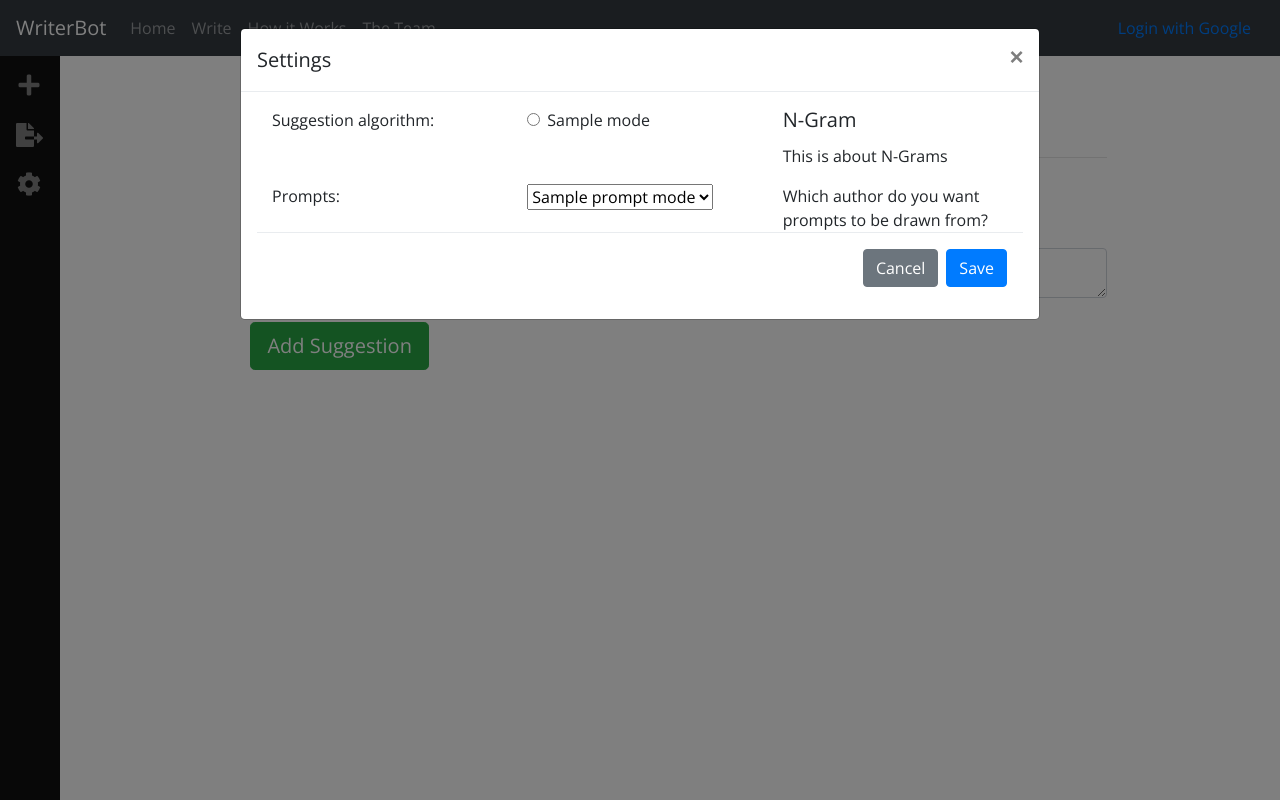
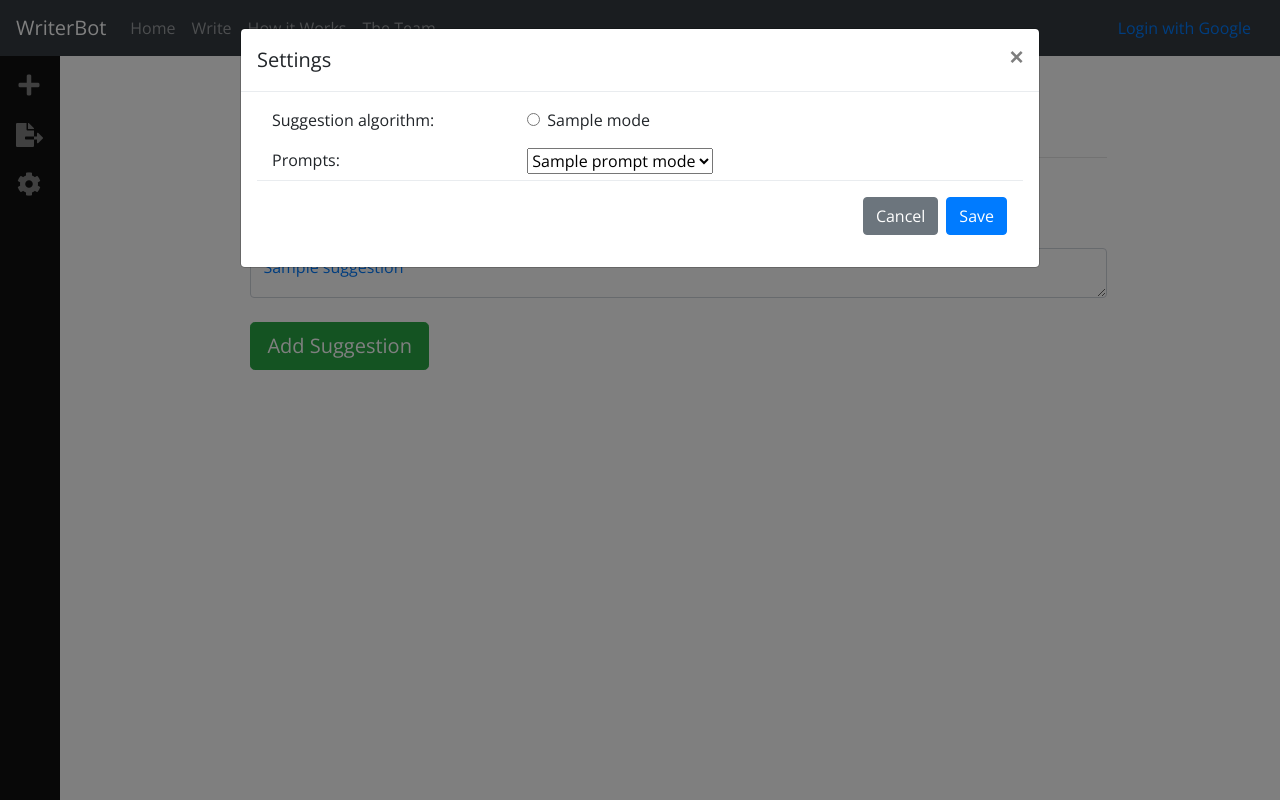
Before and after one commit to alcofrisbas/storytelling-with-skynet, a Django app: template writerbot-webapp/webapp/templates/webapp/write.html in a window 1280 px wide, after a click that opens the changed part. Run offline with Django 3.2, Linux system fonts and the light colour scheme; tables that the repository leaves empty hold one stand-in row (values such as "Sample post"); the template is opened without the code that fills it: values that come from a table or form of the project are taken from there, most other values are stand-ins (such as "Sample title", 1, 10 or a date in 2020); parts of the project's set-up code (start-up, migrations or seed data) failed here and were passed over; some libraries are stand-ins or nearby versions.

Commit message:
fixes: #8

```diff
--- a/writerbot-webapp/webapp/templates/webapp/write.html
+++ b/writerbot-webapp/webapp/templates/webapp/write.html
@@ -24,7 +24,7 @@
         value="true" name="export" id="side-export">
         <i class="fas fa-file-export"></i>
     </button>
-    <span data-toggle="modal" data-target="#settingsModal" data-target="#id" onclick="update_settings({{ story.mode }});change_setting_text()">
+    <span data-toggle="modal" data-target="#settingsModal" data-target="#id" >
         <button class="side-btn" type="button" data-toggle="tooltip" data-placement="right" title="Settings"
             value="true" name="side-settings" id="side-settings">
             <i class="fas fa-cog"></i></button>
@@ -94,7 +94,7 @@
           </div>
         </div>
 
-        <div class="modal fade" id="settingsModal" tabindex="-1" role="dialog" aria-labelledby="settingsModalLabel" aria-hidden="true">
+        <div class="modal fade" id="settingsModal" tabindex="-1" role="dialog" aria-labelledby="settingsModalLabel" aria-hidden="true" mode="{{story.mode}}">
           <div class="modal-dialog modal-lg">
             <div class="modal-content">
                 <div class="modal-header">
@@ -108,23 +108,13 @@
                   <div class="modal-body">
                       <div class="container-fluid">
                           <div class="row">
-                                 <div class="col-sm">
+                                <div class="col-md-8">
+                                    <div class="row">
+                                        <div class="col-md-6">
                                             <label for="prompt_mode">Suggestion algorithm:</label>
                                         </div>
-                                  <div class="col-sm">
+                                        <div class="col-md-6">
                                             <div class="form-group">
-                                          <!-- <div class="form-check">
-                                            <input class="form-check-input" type="radio" name="mode" id="rnn_mode" value=0 {% if story.mode == "0" %} checked {% endif %}>
-                                            <label class="form-check-label" for="rnn_mode">RNN</label>
-                                          </div>
-                                          <div class="form-check">
-                                            <input class="form-check-input" type="radio" name="mode" id="ngram_mode" value=1 {% if story.mode == "1" %} checked {% endif %}>
-                                            <label class="form-check-label" for="ngram_mode">N-Gram</label>
-                                          </div>
-                                          <div class="form-check">
-                                            <input class="form-check-input" type="radio" name="mode" id="none_mode" value=2 {% if story.mode == "2" %} checked {% endif %}>
-                                            <label class="form-check-label" for="none_mode">No suggestions</label>
-                                          </div> -->
                                                 {% for name, val in modes %}
                                                     <div class="form-check">
                                                       <input class="form-check-input" type="radio" name="mode" id="{{ name }}_mode" value="{{ val }}" {% if story.mode == val|stringformat:"i" %} checked {% endif %}>
@@ -133,28 +123,35 @@
                                                 {% endfor %}
                                             </div>
                                         </div>
-                                  <div class="col-sm">
-                                      <h5 id="rnn-settings-title" class="card-title">RNN</h5>
-                                      <h5 id="ngram-settings-title" class="card-title">N-Gram</h5>
-                                      <h5 id="none-settings-title" class="card-title">No Suggestions</h5>
-                                      <p class="card-text" id="rnn-settings-content" >This is about an RNN</p>
-                                      <p class="card-text" id="ngram-settings-content" >This is about N-Grams</p>
-                                      <p class="card-text" id="none-settings-content" >This is about nothing</p>
-                                  </div>
                                     </div>
                                     <div class="row">
-                                <div class="col-sm">
+                                        <div class="col-md-6">
                                             <label for="prompt_mode">Prompts:</label>
                                         </div>
-                                <div class="col-sm">
-                                        <select id="prompt_mode" name="prompt_mode">
+                                        <div class="col-md-6">
+                                            <select id="prompt_mode" name="prompt_mode" datatoggle="tooltip" title="source for intital story prompt">
                                                 {% for name, val in prompt_modes %}
                                                   <option value="{{ val }}" {% if story.prompt_mode == val|stringformat:"i" %} selected {% endif %}>{{ name }}</option>
                                                 {% endfor %}
                                             </select>
                                         </div>
-                                <div class="col-sm">
-                                    Which author do you want prompts to be drawn from?
+                                    </div>
+                                </div>
+                                <div class="col-md-4">
+                                    <div>
+                                        {% for name, val in modes %}
+                                            {%if val == 0 %}
+                                                <h5 id="{{ val }}-settings-title" class="card-title to-hide">RNN</h5>
+                                                <p class="card-text to-hide" id="{{val}}-settings-content" >This is about an RNN</p>
+                                            {% elif val == 1 %}
+                                                <h5 id="{{val}}-settings-title" class="card-title to-hide">N-Gram</h5>
+                                                <p class="card-text to-hide" id="{{val}}-settings-content" >This is about N-Grams</p>
+                                            {% elif val == 2 %}
+                                                <h5 id="{{val}}-settings-title" class="card-title to-hide">No Suggestions</h5>
+                                                <p class="card-text to-hide" id="{{val}}-settings-content" >This is about nothing</p>
+                                            {% endif %}
+                                        {% endfor %}
+                                    </div>
                                 </div>
                             </div>
                   </div>
```
Also changed, not shown: writerbot-webapp/webapp/static/js/webapp.js (+13 -49 lines). Lines whose indentation alone changed are shown as unchanged.
